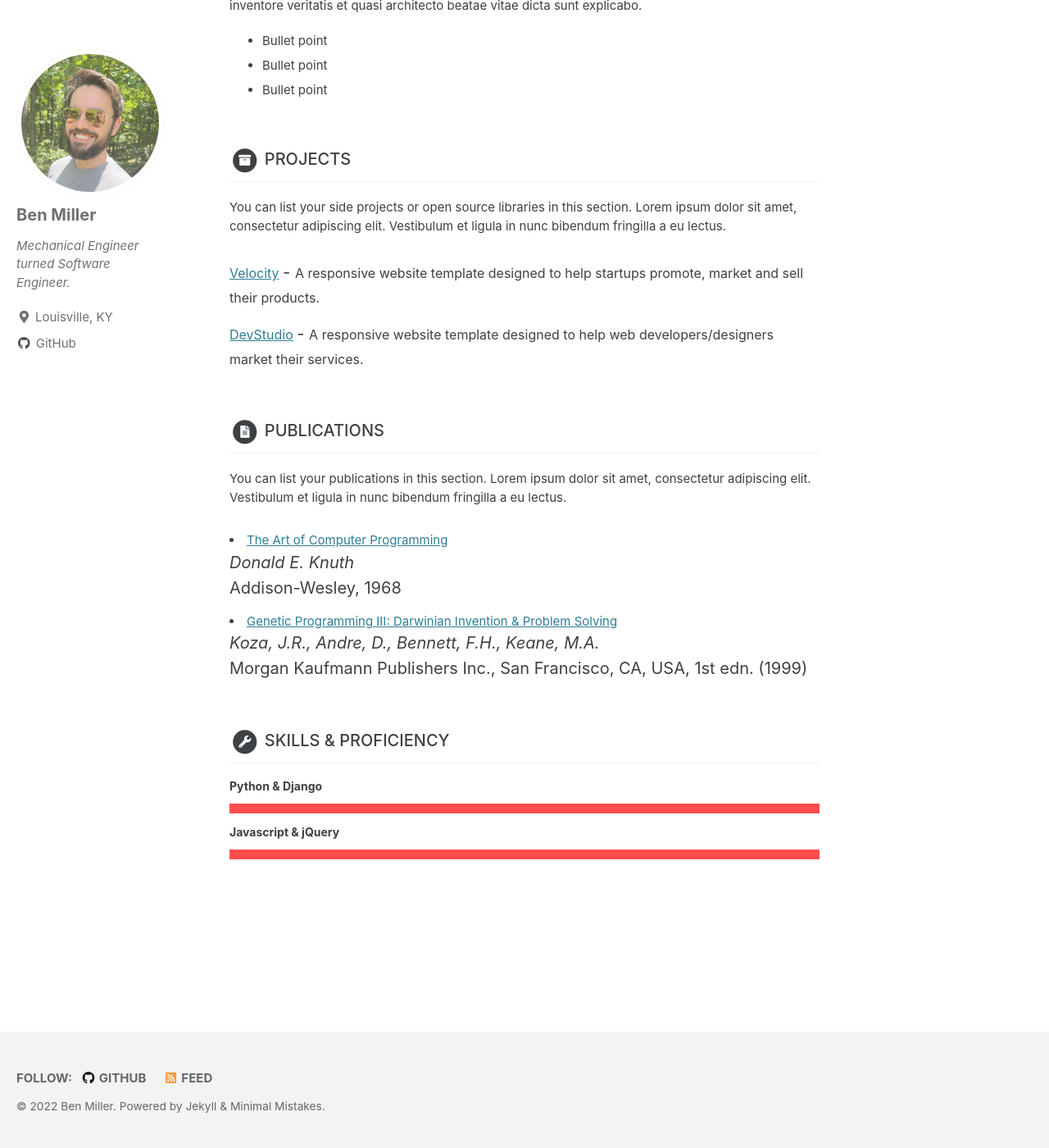
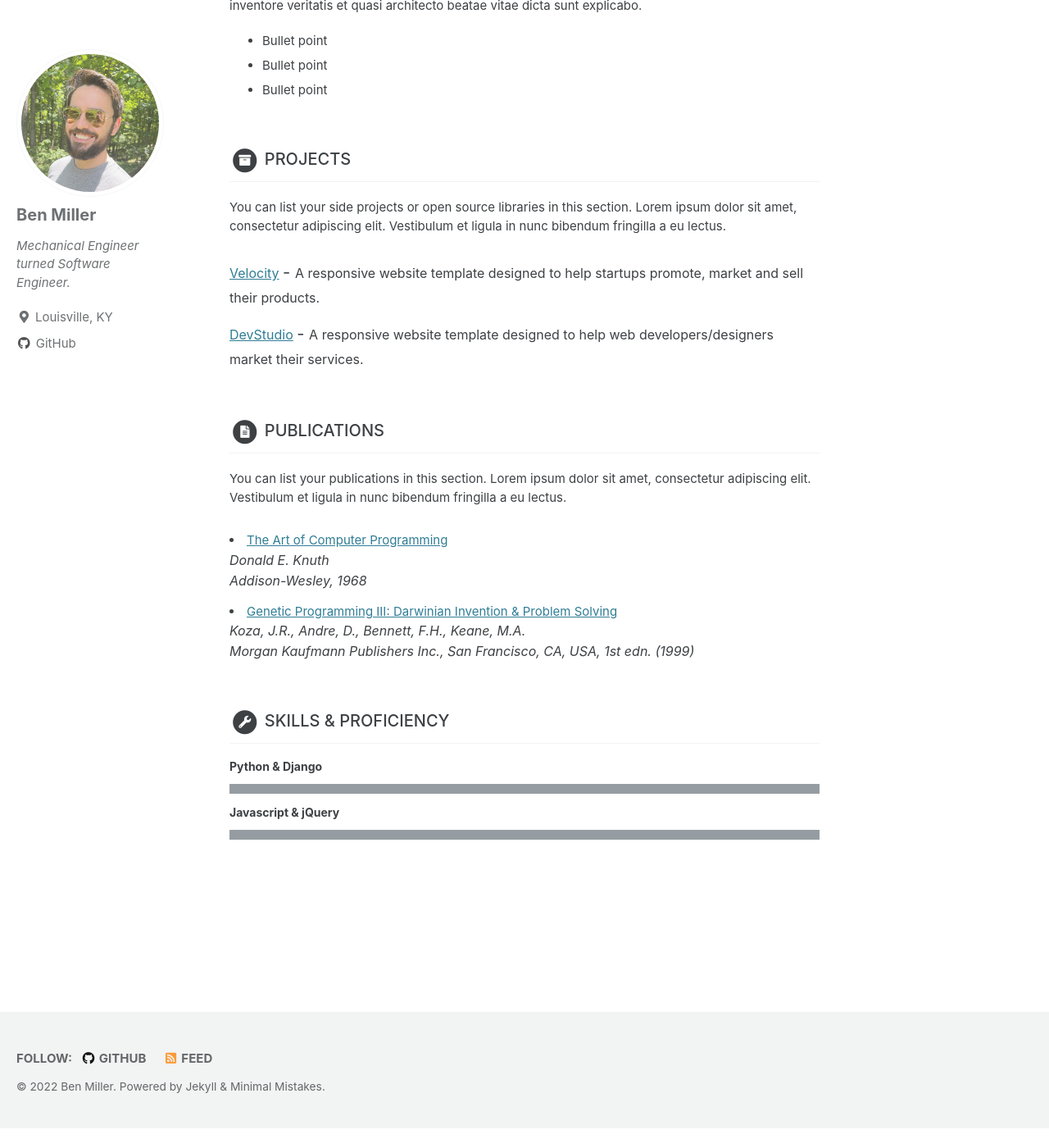
Before and after one commit to Ben-M-90/Ben-M-90.github.io, a Jekyll site: the page built from _pages/home.md, in a window 1280 px wide and 1400 px high, scrolled down 1311 px. Shown: the whole window at 82% size. Built offline with Jekyll 4.4.1, drawn with Linux system fonts in a browser that asks for light colours; cached includes are drawn as plain includes; after the commit the page ends 2687 px from its top, so only the background shows below that.

Commit message:
Fix font sizes in publications, change colors in skills

```diff
--- a/_sass/minimal-mistakes/_base.scss
+++ b/_sass/minimal-mistakes/_base.scss
@@ -441,8 +441,10 @@ input[type="submit"],
         margin-bottom: 1px;
     }
 
-    .publication-authors {
+    .publication-authors,
+    .publication-conference {
         font-style: italic;
+        font-size: 16px;
         /*color: $text-grey;*/
         margin-bottom: 1px;
     }
@@ -472,11 +474,11 @@ input[type="submit"],
 
     .level-bar {
         height: 12px;
-        background: white;
+        background: $code-background-color;
     }
 
     .level-bar-inner {
         height: 12px;
-        background: lighten(#ff0000, 15%);
+        background: lighten($primary-color, 15%);
     }
 }
```
